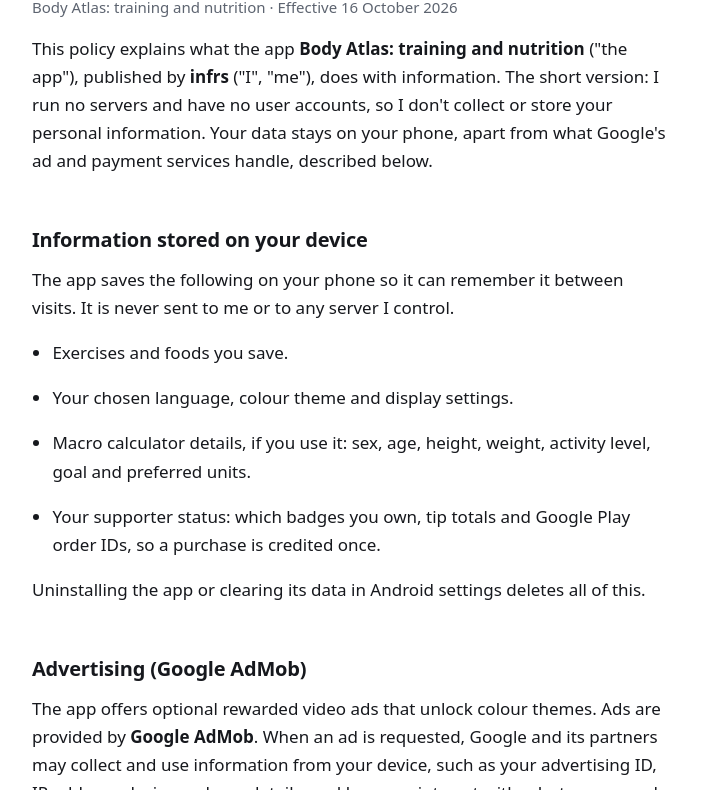
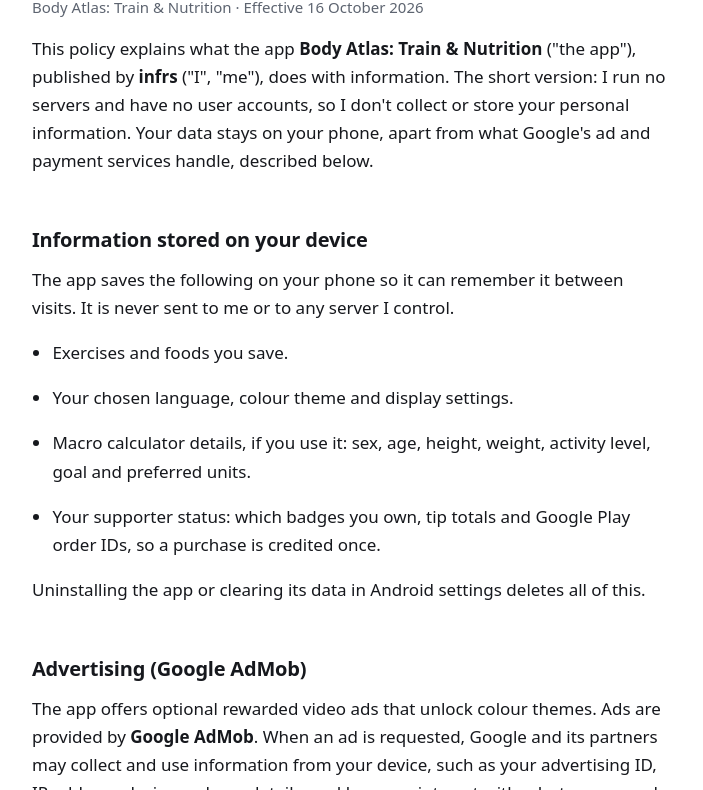
Before and after one commit to infrs/infrs.github.io, a plain HTML site: page privacy.html in a window 1280 px wide. Shown: the part 135-925 px from the top of the page, without its empty margins (288-991 px from the left). Drawn offline with Linux system fonts and the light colour scheme.

Commit message:
Use store name Body Atlas: Train & Nutrition

```diff
--- a/privacy.html
+++ b/privacy.html
@@ -3,8 +3,8 @@
 <head>
   <meta charset="utf-8">
   <meta name="viewport" content="width=device-width, initial-scale=1">
-  <title>Privacy Policy - Body Atlas: training and nutrition</title>
-  <meta name="description" content="Privacy policy for Body Atlas: training and nutrition, an Android app by infrs.">
+  <title>Privacy Policy - Body Atlas: Train &amp; Nutrition</title>
+  <meta name="description" content="Privacy policy for Body Atlas: Train &amp; Nutrition, an Android app by infrs.">
   <link rel="stylesheet" href="style.css">
 </head>
 <body>
@@ -20,9 +20,9 @@
 
   <main class="wrap">
     <h1>Privacy Policy</h1>
-    <p class="meta">Body Atlas: training and nutrition &middot; Effective 16 October 2026</p>
+    <p class="meta">Body Atlas: Train &amp; Nutrition &middot; Effective 16 October 2026</p>
 
-    <p>This policy explains what the app <strong>Body Atlas: training and nutrition</strong> ("the app"), published by <strong>infrs</strong> ("I", "me"), does with information. The short version: I run no servers and have no user accounts, so I don't collect or store your personal information. Your data stays on your phone, apart from what Google's ad and payment services handle, described below.</p>
+    <p>This policy explains what the app <strong>Body Atlas: Train &amp; Nutrition</strong> ("the app"), published by <strong>infrs</strong> ("I", "me"), does with information. The short version: I run no servers and have no user accounts, so I don't collect or store your personal information. Your data stays on your phone, apart from what Google's ad and payment services handle, described below.</p>
 
     <h2>Information stored on your device</h2>
     <p>The app saves the following on your phone so it can remember it between visits. It is never sent to me or to any server I control.</p>
```
Also changed, not shown: index.html (+2 -2 lines).
